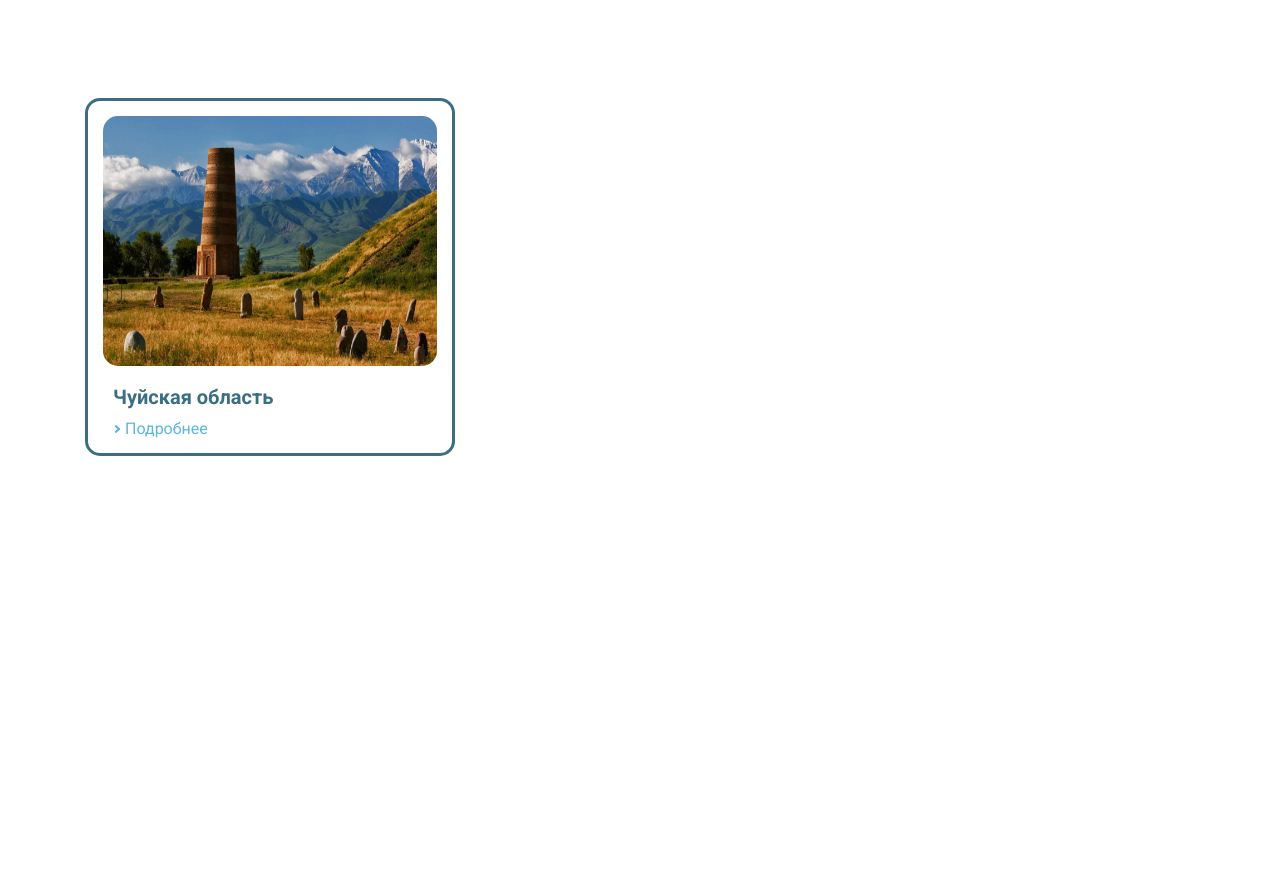
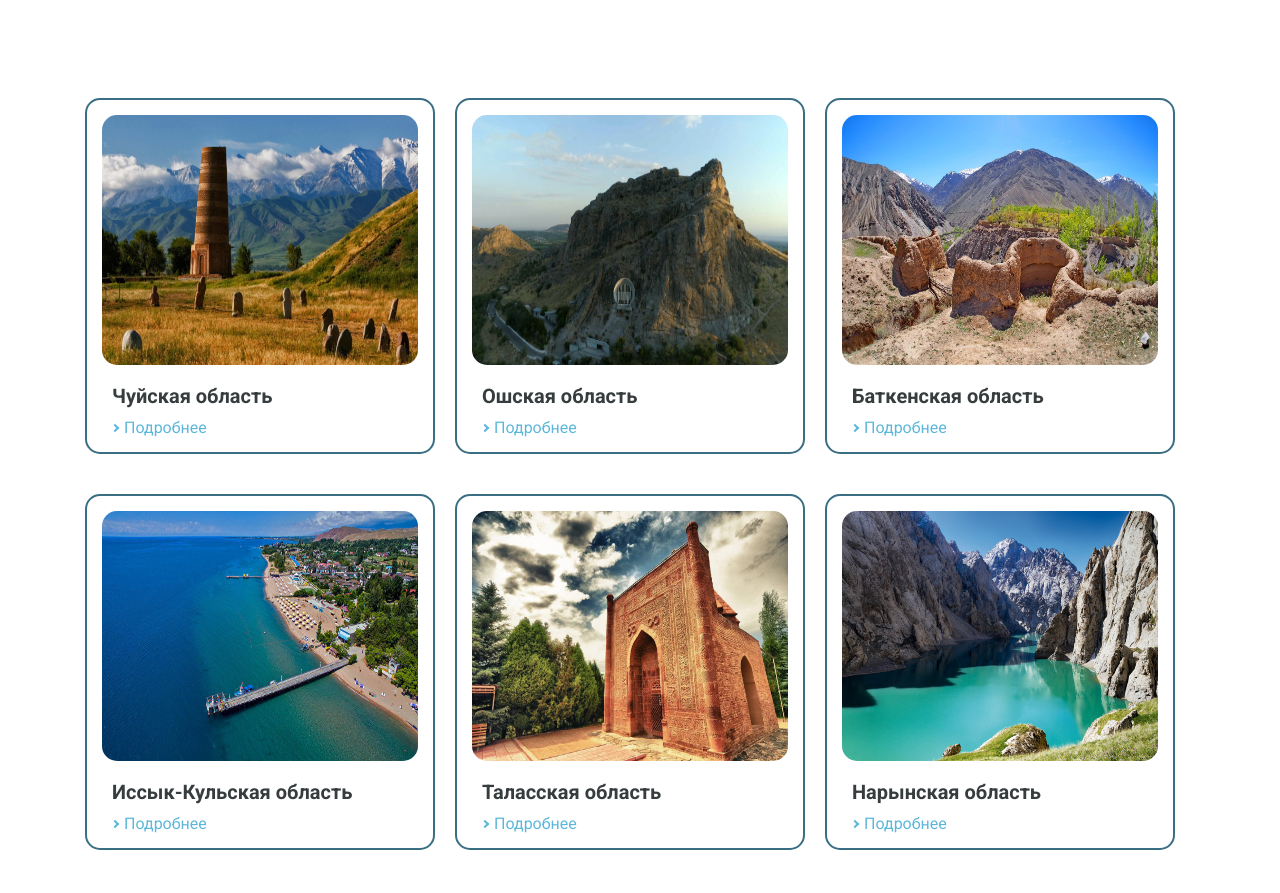
Before and after one commit to tatysheva/Tripkg, a website built with Parcel: page index.html in a window 1280 px wide. Shown: the part 802-1695 px from the top of the page. Before the commit the page ends 1358 px from the top, so only its background shows below. Built offline with nearby package versions, Linux system fonts and the light colour scheme.

Commit message:
all regions added

```diff
--- a/css/style.scss
+++ b/css/style.scss
@@ -49,6 +49,9 @@ header {
 .menu__list-item {
   padding-left: 20px;
   font-size: 20px;
+  &:hover {
+    opacity: 0.7;
+  }
 }
 
 .owl-carousel {
@@ -92,8 +95,13 @@ header {
 }
 
 .card {
-  border: 3px solid #3a6e83;
+  border: 2px solid #3a6e83;
   border-radius: 15px;
+  margin: 0 20px 40px 0;
+  transition: transform 300ms;
+  &:hover {
+    transform: translateY(-20px);
+  }
 }
 
 .card-content {
@@ -107,7 +115,7 @@ header {
 
 .card-content__title {
   font-size: 20px;
-  color: #3a6e83;
+  color: #373d3f;
   text-align: left;
   padding: 15px 0 10px 10px;
 }
--- a/index.html
+++ b/index.html
@@ -61,6 +61,61 @@
                             </div>
                         </a>
                     </div>
+                    <div class="col-4">
+                        <a href="#" class="card-content__link">
+                            <div class="card">
+                                <div class="card-content">
+                                    <img src="./img/Osh.jpg">
+                                    <h4 class="card-content__title">Ошская область</h4>
+                                    <p class="card-content__subtitle">Подробнее</p>
+                                </div>
+                            </div>
+                        </a>
+                    </div>
+                    <div class="col-4">
+                        <a href="#" class="card-content__link">
+                            <div class="card">
+                                <div class="card-content">
+                                    <img src="./img/Batken.jpeg">
+                                    <h4 class="card-content__title">Баткенская область</h4>
+                                    <p class="card-content__subtitle">Подробнее</p>
+                                </div>
+                            </div>
+                        </a>
+                    </div>
+                    <div class="col-4">
+                        <a href="#" class="card-content__link">
+                            <div class="card">
+                                <div class="card-content">
+                                    <img src="./img/IK.jpg">
+                                    <h4 class="card-content__title">Иссык-Кульская область</h4>
+                                    <p class="card-content__subtitle">Подробнее</p>
+                                </div>
+                            </div>
+                        </a>
+                    </div>
+                    <div class="col-4">
+                        <a href="#" class="card-content__link">
+                            <div class="card">
+                                <div class="card-content">
+                                    <img src="./img/Talas.jpg">
+                                    <h4 class="card-content__title">Таласская область</h4>
+                                    <p class="card-content__subtitle">Подробнее</p>
+                                </div>
+                            </div>
+                        </a>
+                    </div>
+                    <div class="col-4">
+                        <a href="#" class="card-content__link">
+                            <div class="card">
+                                <div class="card-content">
+                                    <img src="./img/Naryn.jpg">
+                                    <h4 class="card-content__title">Нарынская область</h4>
+                                    <p class="card-content__subtitle">Подробнее</p>
+                                </div>
+                            </div>
+                        </a>
+                    </div>
                 </div>
             </div>
         </div>
```
Also changed, not shown: img/Batken.jpeg (added), img/IK.jpg (added), img/Naryn.jpg (added), img/Osh.jpg (added), img/Talas.jpg (added).
